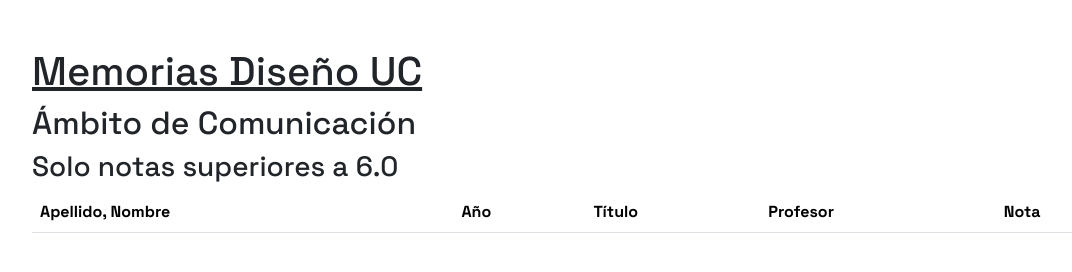
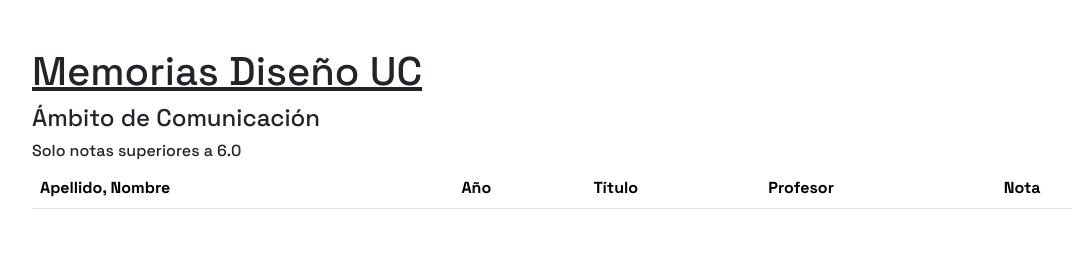
Before and after one commit to trinirodriguez/dno-06, a plain HTML site: page index.html in a window 1280 px wide. Shown: the whole page, without its empty margins (50-1122 px from the left). Drawn offline with nearby package versions, Linux system fonts and the light colour scheme; no server answers.

Commit message:
Add files via upload

```diff
--- a/index.html
+++ b/index.html
@@ -22,8 +22,8 @@
                 <div class="col">
 
                         <h1 class="mt-5 subrayado"> Memorias Diseño UC</h1>
-                        <h2>Ámbito de Comunicación </h2>
-                        <h3>Solo notas superiores a 6.0</h3>
+                        <h2 class= "fs-4">Ámbito de Comunicación </h2>
+                        <h3 class="fs-6">Solo notas superiores a 6.0</h3>
 
                         <table class="table table-striped">
                           <thead>
```
